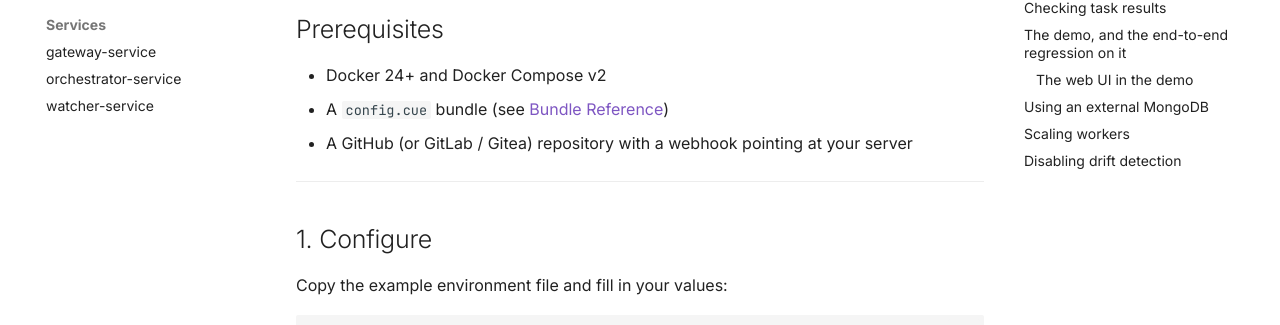
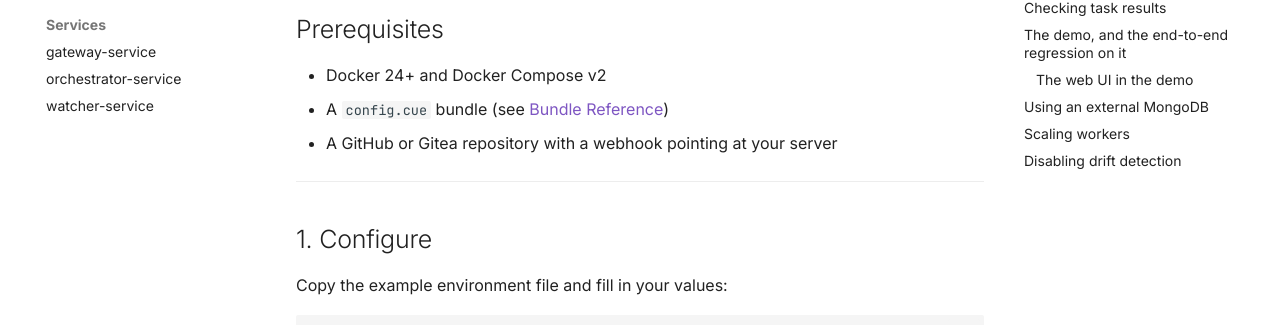
Before and after one commit to jarin-devoss/varTrack, an MkDocs documentation site: the page built from docs/deployment/docker-compose.md, in a window 1280 px wide and 900 px high. Shown: the part 358-683 px from the top of the window. Built offline with MkDocs 1.6.1 and Material for MkDocs 9.7.7, drawn with Linux system fonts in a browser that asks for light colours; comment, search, counter and statistics services are not loaded.

Commit message:
docs: varTrack syncs from GitHub and Gitea, to seven kinds of sink
The landing page and the README said "8 sink types" and listed seven: the
orchestrator registers seven sinks (MongoDB, Redis, ZooKeeper, S3, Kubernetes
ConfigMap, Helm, Linux server).

Four places named GitLab as a source of webhooks: the architecture diagrams, the
pipeline's list of platforms, and the Compose guide's prerequisites. The gateway
has drivers for GitHub and Gitea only, and the bundle's platforms are those two.
The README's feature list said only GitHub was fully supported, leaving out
Gitea, which the demo itself runs on.

A vartrack.json under .gitlab/ is still read (repo_overrides.VARTRACK_JSON_NAMES),
and the CI/CD page's GitLab CI example runs vt from a GitLab pipeline; both stay.

Co-Authored-By: Claude Opus 5.5 <noreply@anthropic.com>

```diff
--- a/docs/deployment/docker-compose.md
+++ b/docs/deployment/docker-compose.md
@@ -8,7 +8,7 @@ The fastest way to run varTrack in production is with the provided `docker-compo
 
 - Docker 24+ and Docker Compose v2
 - A `config.cue` bundle (see [Bundle Reference](../configuration/bundle.md))
-- A GitHub (or GitLab / Gitea) repository with a webhook pointing at your server
+- A GitHub or Gitea repository with a webhook pointing at your server
 
 ---
 
```
Also changed, not shown: README.md (+3 -3 lines), docs/concepts/index.md (+1 -1 lines), docs/index.md (+2 -2 lines).
